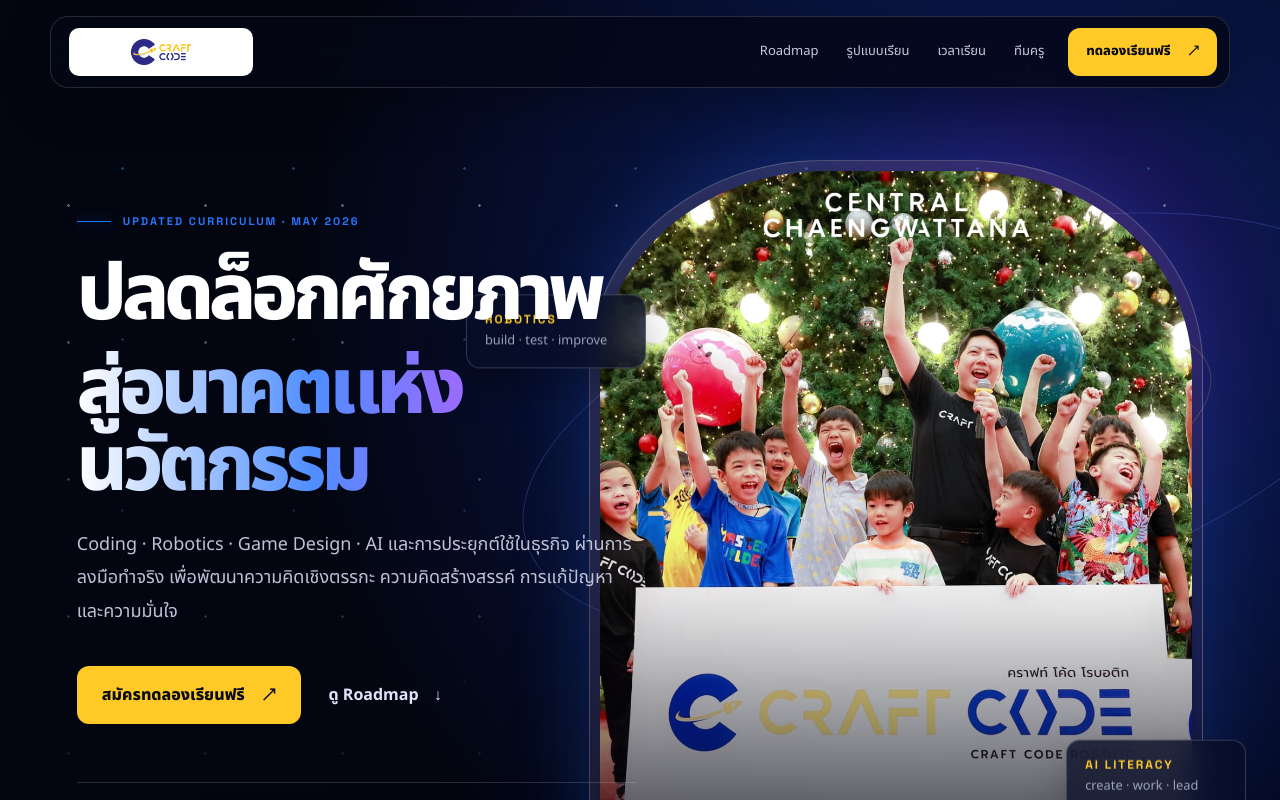
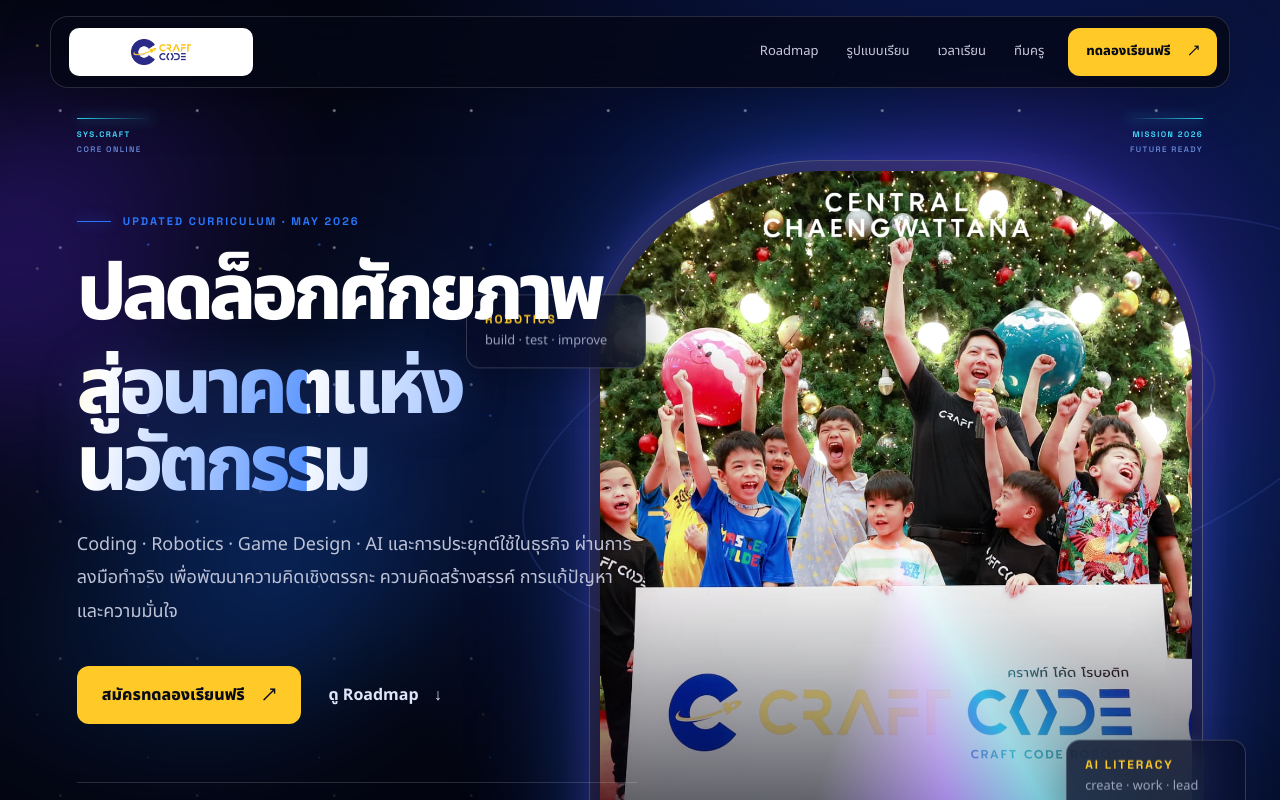
Before and after one commit to art19april/craft-code-robotic, a Next.js app: page / in a window 1280 px wide. Shown: the top 800 px of the page. Built offline with nearby package versions, Linux system fonts and the light colour scheme.

Commit message:
Add cinematic technology motion and effects

```diff
--- a/app/globals.css
+++ b/app/globals.css
@@ -36,23 +36,30 @@
 .nav-links a { color: #c7cbda; font-size: 13px; transition: color .2s; }
 .nav-links a:hover { color: #fff; }
 .nav-cta, .primary-button {
+  position: relative; overflow: hidden;
   display: inline-flex; align-items: center; justify-content: center; gap: 18px; background: var(--gold); color: #080b19;
   border-radius: 12px; font-weight: 800; transition: transform .2s, box-shadow .2s;
 }
 .nav-cta { min-height: 48px; padding: 0 18px; font-size: 13px; }
 .nav-cta:hover, .primary-button:hover { transform: translateY(-2px); box-shadow: 0 12px 30px rgba(255,201,40,.25); }
+.nav-cta::after, .primary-button::after { content: ""; position: absolute; inset: -70% auto -70% -45%; width: 28%; transform: rotate(18deg); background: linear-gradient(90deg,transparent,rgba(255,255,255,.78),transparent); animation: buttonShine 4.8s ease-in-out infinite; }
 .mobile-menu { display: none; position: relative; }
 
 .hero { min-height: 960px; position: relative; isolation: isolate; overflow: hidden; display: grid; grid-template-columns: minmax(0, 1.05fr) minmax(380px, .95fr); align-items: center; gap: 60px; padding: 160px max(6vw, 32px) 140px; background: radial-gradient(circle at 80% 30%, #30116b 0, #0a1648 22%, #030510 58%); }
-.stars { position: absolute; z-index: -3; inset: 0; opacity: .65; background-image: radial-gradient(circle, rgba(255,255,255,.8) 1px, transparent 1.5px), radial-gradient(circle, rgba(63,139,255,.8) 1px, transparent 1.5px); background-position: 0 0, 37px 83px; background-size: 137px 137px, 171px 171px; mask-image: linear-gradient(to bottom, #000 0%, transparent 83%); }
+.stars { position: absolute; z-index: -3; inset: -10%; opacity: .72; background-image: radial-gradient(circle, rgba(255,255,255,.9) 1px, transparent 1.7px), radial-gradient(circle, rgba(63,139,255,.9) 1px, transparent 1.5px), radial-gradient(circle, rgba(255,211,77,.7) 1px, transparent 1.6px); background-position: 0 0, 37px 83px, 71px 29px; background-size: 137px 137px, 171px 171px, 223px 223px; mask-image: linear-gradient(to bottom, #000 0%, transparent 83%); animation: starDrift 28s linear infinite; }
 .hero-orbit { position: absolute; z-index: -2; border: 1px solid rgba(106,130,255,.26); border-radius: 50%; transform: rotate(-15deg); }
-.orbit-one { width: 890px; height: 370px; right: -120px; top: 240px; }
-.orbit-two { width: 580px; height: 210px; right: 60px; top: 340px; border-color: rgba(255,201,40,.22); }
+.orbit-one { width: 890px; height: 370px; right: -120px; top: 240px; animation: orbitPulse 7s ease-in-out infinite; }
+.orbit-two { width: 580px; height: 210px; right: 60px; top: 340px; border-color: rgba(255,201,40,.22); animation: orbitPulse 7s 1.2s ease-in-out infinite reverse; }
+.hero::before { content: ""; position: absolute; z-index: -2; width: 650px; height: 650px; left: -180px; top: 80px; border-radius: 50%; background: conic-gradient(from 90deg,transparent,#642eff55,transparent,#126bff55,transparent); filter: blur(65px); animation: auroraSpin 18s linear infinite; }
+.hero::after { content: ""; position: absolute; z-index: 5; inset: 0; pointer-events: none; opacity: .12; background: repeating-linear-gradient(0deg,transparent 0 5px,rgba(119,174,255,.18) 6px); mask-image: linear-gradient(to bottom,#000,transparent 65%); }
+.hero-hud { position: absolute; z-index: 4; top: 118px; display: grid; gap: 5px; color: #6789d8; font: 650 8px var(--font-display),sans-serif; letter-spacing: .18em; }
+.hero-hud::before { content: ""; width: 76px; height: 1px; margin-bottom: 5px; background: linear-gradient(90deg,#2edfff,transparent); box-shadow: 0 0 12px #2edfff; }
+.hero-hud span { color: #43ddff; }.hero-hud b { font-weight: 600; }.hud-left { left: max(6vw,32px); }.hud-right { right: max(6vw,32px); text-align: right; }.hud-right::before { margin-left: auto; transform: scaleX(-1); }
 .hero-copy { position: relative; z-index: 3; max-width: 760px; }
 .eyebrow, .section-kicker { color: var(--blue); font: 700 11px/1 var(--font-display), sans-serif; letter-spacing: .18em; text-transform: uppercase; display: flex; align-items: center; gap: 12px; }
 .eyebrow span { width: 34px; height: 1px; background: var(--blue); box-shadow: 0 0 14px var(--blue); }
 .hero h1 { margin: 30px 0 24px; font-size: clamp(48px, 6.1vw, 94px); line-height: .98; letter-spacing: -.065em; font-weight: 800; }
-.hero h1 em { display: block; margin-top: 18px; color: transparent; font-style: normal; background: linear-gradient(90deg, #fff 0, #4f8eff 42%, #ad62ff 75%, #ffd84e 100%); background-clip: text; -webkit-background-clip: text; }
+.hero h1 em { display: block; margin-top: 18px; color: transparent; font-style: normal; background: linear-gradient(100deg, #fff 0, #4f8eff 25%, #ad62ff 48%, #ffd84e 68%, #fff 82%, #4f8eff 100%); background-size: 220% 100%; background-clip: text; -webkit-background-clip: text; animation: titleFlow 7s linear infinite; filter: drop-shadow(0 0 24px rgba(88,116,255,.18)); }
 .hero-copy > p { max-width: 650px; color: #bdc2d7; font-size: 18px; line-height: 1.85; }
 .hero-actions { display: flex; align-items: center; gap: 28px; margin-top: 38px; }
 .primary-button { min-height: 58px; padding: 0 25px; }
@@ -63,7 +70,8 @@
 .hero-proof strong { font: 700 21px/1 var(--font-display), sans-serif; }
 .hero-proof span { color: #858da9; font-size: 11px; }
 .hero-visual { position: relative; justify-self: end; width: min(48vw, 620px); z-index: 2; }
-.portal-frame { position: relative; padding: 10px; border: 1px solid rgba(255,255,255,.22); border-radius: 38% 38% 22px 22px / 27% 27% 22px 22px; background: linear-gradient(145deg, rgba(255,255,255,.12), rgba(255,255,255,.02)); box-shadow: 0 0 80px rgba(40,113,255,.24), inset 0 0 50px rgba(123,77,255,.13); overflow: hidden; }
+.portal-frame { position: relative; padding: 10px; border: 1px solid rgba(255,255,255,.22); border-radius: 38% 38% 22px 22px / 27% 27% 22px 22px; background: linear-gradient(145deg, rgba(255,255,255,.12), rgba(255,255,255,.02)); box-shadow: 0 0 80px rgba(40,113,255,.24), inset 0 0 50px rgba(123,77,255,.13); overflow: hidden; animation: portalGlow 5s ease-in-out infinite; }
+.portal-frame::before { content: ""; position: absolute; z-index: 3; inset: -55%; background: conic-gradient(from 0deg,transparent 0 35%,rgba(57,225,255,.75) 43%,rgba(135,75,255,.8) 48%,transparent 56%); animation: auroraSpin 7s linear infinite; mix-blend-mode: screen; pointer-events: none; }
 .portal-frame img { width: 100%; aspect-ratio: 4/5; object-fit: cover; border-radius: inherit; filter: saturate(.85) contrast(1.05); }
 .portal-frame::after { content: ""; position: absolute; inset: 10px; border-radius: inherit; background: linear-gradient(to top, rgba(3,5,16,.9), transparent 45%); }
 .portal-label { position: absolute; z-index: 2; bottom: 32px; left: 34px; right: 34px; color: #fff; font: 600 10px/1.4 var(--font-display), sans-serif; letter-spacing: .14em; }
@@ -74,6 +82,14 @@
 .card-bottom { right: -7%; bottom: 14%; animation: float 6s ease-in-out infinite reverse; }
 .horizon { position: absolute; z-index: -1; width: 150%; height: 300px; left: -25%; bottom: -180px; border-radius: 50% 50% 0 0; background: #050817; box-shadow: 0 -8px 40px #286fff, 0 -20px 120px rgba(70,92,255,.65); }
 @keyframes float { 50% { transform: translateY(-12px); } }
+@keyframes starDrift { to { transform: translate3d(-70px,45px,0); } }
+@keyframes auroraSpin { to { transform: rotate(360deg); } }
+@keyframes orbitPulse { 50% { opacity: .48; filter: drop-shadow(0 0 14px #407cff); transform: rotate(-12deg) scale(1.035); } }
+@keyframes titleFlow { to { background-position: -220% 0; } }
+@keyframes portalGlow { 50% { box-shadow: 0 0 115px rgba(40,113,255,.42),0 0 40px rgba(171,77,255,.22),inset 0 0 60px rgba(123,77,255,.22); } }
+@keyframes buttonShine { 0%,62% { left: -45%; } 82%,100% { left: 125%; } }
+@keyframes tickerMove { to { transform: translateX(-50%); } }
+@keyframes scanMove { from { transform: translateY(-100%); } to { transform: translateY(100%); } }
 
 .manifesto, .experience-section, .team-section { background: var(--paper); color: #090b18; padding: 120px max(6vw, 32px); }
 .section-kicker { justify-content: space-between; border-bottom: 1px solid #ccd0da; padding-bottom: 18px; }
@@ -114,7 +130,9 @@
 .course-note { max-width: 920px; margin: 34px 0 0 102px; color: #737d9f; font-size: 13px; line-height: 1.8; }
 
 .track-grid { display: grid; grid-template-columns: repeat(2, minmax(0,1fr)); gap: 16px; margin-top: 70px; }
-.track-card { position: relative; padding: 32px; border: 1px solid rgba(255,255,255,.15); border-radius: 22px; background: rgba(255,255,255,.035); overflow: hidden; }
+.track-card { position: relative; padding: 32px; border: 1px solid rgba(255,255,255,.15); border-radius: 22px; background: linear-gradient(145deg,rgba(255,255,255,.065),rgba(255,255,255,.018)); overflow: hidden; transition: transform .35s ease,border-color .35s ease,box-shadow .35s ease; }
+.track-card:hover { transform: translateY(-9px) perspective(900px) rotateX(1.5deg); border-color: color-mix(in srgb,var(--track) 56%,transparent); box-shadow: 0 28px 80px rgba(0,0,0,.3),0 0 38px color-mix(in srgb,var(--track) 16%,transparent); }
+.track-card::before { content: ""; position: absolute; z-index: 0; inset: -160% -30%; background: linear-gradient(105deg,transparent 42%,rgba(255,255,255,.13) 49%,transparent 56%); transform: translateX(-35%); transition: transform .8s ease; }.track-card:hover::before { transform: translateX(35%); }
 .track-card::after { content: ""; position: absolute; width: 260px; height: 260px; right: -120px; top: -120px; border-radius: 50%; background: var(--track); opacity: .13; filter: blur(20px); }
 .track-card.gold { --track: #ffc928; } .track-card.cyan { --track: #20d5ee; } .track-card.violet { --track: #9c68ff; } .track-card.blue { --track: #3b7cff; }
 .track-top { position: relative; z-index: 1; display: flex; justify-content: space-between; align-items: center; }
@@ -145,7 +163,8 @@
 
 .flex-section { position: relative; overflow: hidden; padding: 0 max(6vw,32px) 120px; background: #030611; }
 .flex-section::before { content: ""; position: absolute; inset: 50px 0 0; opacity: .16; background-image: linear-gradient(rgba(54,113,255,.35) 1px,transparent 1px),linear-gradient(90deg,rgba(54,113,255,.35) 1px,transparent 1px); background-size: 58px 58px; mask-image: linear-gradient(to bottom,#000,transparent 82%); }
-.tech-ticker { position: relative; z-index: 1; width: calc(100% + 12vw); margin: 0 -6vw 100px; padding: 20px 6vw; display: flex; align-items: center; justify-content: space-between; gap: 24px; overflow: hidden; border-top: 1px solid rgba(74,131,255,.3); border-bottom: 1px solid rgba(74,131,255,.3); background: rgba(12,25,68,.65); color: #7f9ee8; font: 650 11px var(--font-display),sans-serif; letter-spacing: .16em; white-space: nowrap; }
+.tech-ticker { position: relative; z-index: 1; width: calc(100% + 12vw); margin: 0 -6vw 100px; padding: 20px 0; overflow: hidden; border-top: 1px solid rgba(74,131,255,.3); border-bottom: 1px solid rgba(74,131,255,.3); background: rgba(12,25,68,.65); color: #7f9ee8; font: 650 11px var(--font-display),sans-serif; letter-spacing: .16em; white-space: nowrap; box-shadow: inset 0 0 28px rgba(28,113,255,.12),0 0 30px rgba(30,92,255,.1); }
+.ticker-track { display: flex; width: max-content; align-items: center; gap: 34px; padding-right: 34px; animation: tickerMove 28s linear infinite; }
 .tech-ticker i { color: var(--gold); font-style: normal; font-size: 7px; }
 .flex-section > .section-kicker,.flex-head,.config-grid,.config-output { position: relative; z-index: 1; }
 .flex-head { display: grid; grid-template-columns: 1.2fr .8fr; gap: 10vw; align-items: end; margin: 65px 0 55px; }
@@ -156,8 +175,9 @@
 .system-status::before { top: -1px; left: -1px; border-top: 2px solid; border-left: 2px solid; }.system-status::after { right: -1px; bottom: -1px; border-right: 2px solid; border-bottom: 2px solid; }
 .system-status span,.system-status small { color: #6bdcf8; font: 650 9px var(--font-display),sans-serif; letter-spacing: .15em; }.system-status strong { color: #fff; font: 700 18px var(--font-display),sans-serif; }.system-status small::before { content: "●"; margin-right: 8px; color: #58ff9f; text-shadow: 0 0 10px #58ff9f; }
 .config-grid { display: grid; grid-template-columns: repeat(4,1fr); gap: 12px; }
-.config-grid article { min-height: 285px; padding: 26px; border: 1px solid rgba(255,255,255,.13); border-radius: 16px; background: linear-gradient(155deg,rgba(22,36,85,.78),rgba(7,11,28,.88)); transition: transform .25s,border-color .25s; }
-.config-grid article:hover { transform: translateY(-5px); border-color: rgba(66,217,255,.52); }
+.config-grid article { position: relative; min-height: 285px; padding: 26px; overflow: hidden; border: 1px solid rgba(255,255,255,.13); border-radius: 16px; background: linear-gradient(155deg,rgba(22,36,85,.78),rgba(7,11,28,.88)); transition: transform .25s,border-color .25s,box-shadow .25s; }
+.config-grid article::after { content: ""; position: absolute; inset: -60% -120%; background: linear-gradient(110deg,transparent 46%,rgba(89,225,255,.12) 50%,transparent 54%); transition: transform .8s; }.config-grid article:hover::after { transform: translateX(45%); }
+.config-grid article:hover { transform: translateY(-7px); border-color: rgba(66,217,255,.52); box-shadow: 0 24px 60px rgba(0,86,255,.16),inset 0 0 34px rgba(57,198,255,.05); }
 .config-grid article > span { color: #5bdff9; font: 700 9px var(--font-display),sans-serif; letter-spacing: .14em; }
 .config-grid h3 { margin: 25px 0 18px; font-size: 22px; }.config-grid article > div { display: flex; flex-wrap: wrap; gap: 7px; }
 .config-grid b { padding: 6px 9px; border: 1px solid rgba(255,255,255,.13); border-radius: 6px; color: #cbd2e5; font-size: 11px; font-weight: 550; }.config-grid p { margin-top: 24px; color: #737e9e; font-size: 12px; line-height: 1.7; }
@@ -169,7 +189,8 @@
 .lab-section { padding: 120px max(6vw,32px); background: #f3f1e9; color: #090b18; }
 .lab-head { display: grid; grid-template-columns: 1.2fr .8fr; gap: 10vw; align-items: end; margin: 65px 0 55px; }.lab-head > p { color: #656b78; font-size: 17px; line-height: 1.85; }
 .lab-grid { display: grid; grid-template-columns: repeat(3,1fr); gap: 14px; }
-.lab-grid article { position: relative; min-height: 320px; padding: 30px; overflow: hidden; border: 1px solid #d2d3d7; border-radius: 16px; background: #fff; }
+.lab-grid article { position: relative; min-height: 320px; padding: 30px; overflow: hidden; border: 1px solid #d2d3d7; border-radius: 16px; background: linear-gradient(145deg,#fff,#edf3ff); transition: transform .35s,box-shadow .35s,border-color .35s; }
+.lab-grid article:hover { transform: translateY(-8px); border-color: #8db2ff; box-shadow: 0 30px 65px rgba(28,69,160,.16); }
 .lab-grid article::after { content: ""; position: absolute; width: 240px; height: 240px; right: -120px; bottom: -120px; border: 1px solid rgba(29,94,255,.25); border-radius: 50%; box-shadow: 0 0 0 25px rgba(29,94,255,.035),0 0 0 50px rgba(29,94,255,.025); }
 .lab-code { color: #2467ff; font: 700 10px var(--font-display),sans-serif; letter-spacing: .16em; }.lab-grid h3 { margin: 70px 0 18px; font: 700 26px/1 var(--font-display),sans-serif; letter-spacing: -.035em; }.lab-grid p { max-width: 340px; color: #686e7b; line-height: 1.7; }.lab-grid article > span { position: absolute; left: 30px; bottom: 28px; color: #7e8592; font: 650 9px var(--font-display),sans-serif; letter-spacing: .13em; }
 
@@ -196,6 +217,7 @@
 .achievement-image img { width: 100%; height: 100%; object-fit: cover; filter: saturate(.75) contrast(1.08); }
 .achievement-image::after { content: ""; position: absolute; inset: 0; background: linear-gradient(90deg, transparent 50%, #070a20 100%), linear-gradient(0deg, rgba(3,6,20,.7), transparent 45%); }
 .scanline { position: absolute; z-index: 2; inset: 0; opacity: .12; background: repeating-linear-gradient(0deg, transparent 0 3px, #fff 4px); }
+.scanline::after { content: ""; position: absolute; left: 0; right: 0; height: 24%; background: linear-gradient(transparent,rgba(80,210,255,.3),transparent); animation: scanMove 6s linear infinite; }
 .achievement-copy { padding: 100px max(6vw, 60px); display: flex; flex-direction: column; justify-content: center; }
 .achievement-copy h2 { margin: 60px 0 24px; }
 .achievement-copy > p { color: #aab1c8; line-height: 1.9; }
@@ -251,6 +273,19 @@
 .footer-links { display: flex; flex-direction: column; gap: 10px; font-size: 12px; }
 .copyright { grid-column: 1/-1; margin-top: 35px; padding-top: 25px; border-top: 1px solid rgba(255,255,255,.1); color: #4f566e; font: 500 9px var(--font-display), sans-serif; letter-spacing: .12em; }
 
+/* Cinematic progressive reveal: supported browsers animate as sections enter view. */
+@supports (animation-timeline: view()) {
+  .section-kicker, .manifesto-grid, .program-intro, .flex-head, .lab-head, .experience-head, .team-head, .faq-layout,
+  .track-card, .config-grid article, .lab-grid article, .photo-grid figure, .award-card, .team-list article {
+    animation: revealUp both cubic-bezier(.2,.75,.2,1);
+    animation-timeline: view();
+    animation-range: entry 5% cover 28%;
+  }
+  .track-card:nth-child(even), .config-grid article:nth-child(even), .lab-grid article:nth-child(2) { animation-name: revealRight; }
+}
+@keyframes revealUp { from { opacity: 0; transform: translateY(44px) scale(.985); filter: blur(7px); } to { opacity: 1; transform: none; filter: none; } }
+@keyframes revealRight { from { opacity: 0; transform: translateX(42px) scale(.985); filter: blur(7px); } to { opacity: 1; transform: none; filter: none; } }
+
 @media (max-width: 1050px) {
   .nav-links { display: none; }
   .mobile-menu { display: block; }
@@ -280,6 +315,7 @@
   .brand strong { font-size: 14px; }
   .nav-cta { display: none; }
   .hero { padding: 130px 20px 100px; gap: 45px; }
+  .hero-hud { display: none; }
   .hero h1 { font-size: 48px; }
   .hero-copy > p { font-size: 16px; }
   .hero-actions { align-items: flex-start; flex-direction: column; }
@@ -306,7 +342,7 @@
   .course-note { margin-left: 48px; }
   .track-grid { grid-template-columns: 1fr; margin-top: 48px; }.track-card { padding: 24px 20px; }.track-card > p { min-height: 0; }
   .open-hours { grid-template-columns: 1fr; }.schedule-poster img { max-height: 560px; }
-  .tech-ticker { margin: 0 -20px 75px; width: calc(100% + 40px); justify-content: flex-start; overflow: auto; }.config-grid { grid-template-columns: 1fr; }.config-grid article { min-height: 0; }.config-output { grid-template-columns: auto 1fr; }.config-output > a { grid-column: 1/-1; }.lab-grid article { min-height: 280px; }
+  .tech-ticker { margin: 0 -20px 75px; width: calc(100% + 40px); }.ticker-track { animation-duration: 22s; }.config-grid { grid-template-columns: 1fr; }.config-grid article { min-height: 0; }.config-output { grid-template-columns: auto 1fr; }.config-output > a { grid-column: 1/-1; }.lab-grid article { min-height: 280px; }
   .photo-grid { display: flex; flex-direction: column; }
   .photo-grid figure { height: 300px; }
   .photo-grid .photo-large { height: 400px; }
--- a/app/page.tsx
+++ b/app/page.tsx
@@ -86,6 +86,8 @@
 
       <section className="hero" id="top">
         <div className="stars" aria-hidden="true" /><div className="hero-orbit orbit-one" aria-hidden="true" /><div className="hero-orbit orbit-two" aria-hidden="true" />
+        <div className="hero-hud hud-left" aria-hidden="true"><span>SYS.CRAFT</span><b>CORE ONLINE</b></div>
+        <div className="hero-hud hud-right" aria-hidden="true"><span>MISSION 2026</span><b>FUTURE READY</b></div>
         <div className="hero-copy">
           <div className="eyebrow"><span /> UPDATED CURRICULUM · MAY 2026</div>
           <h1>ปลดล็อกศักยภาพ<em>สู่อนาคตแห่งนวัตกรรม</em></h1>
@@ -135,7 +137,7 @@
       </section>
 
       <section className="flex-section" id="flexible">
-        <div className="tech-ticker" aria-label="เทคโนโลยีที่ใช้ในหลักสูตร"><span>SCRATCH</span><i>◆</i><span>PYTHON</span><i>◆</i><span>ROBOTICS</span><i>◆</i><span>IoT</span><i>◆</i><span>GENERATIVE AI</span><i>◆</i><span>CYBERSECURITY</span><i>◆</i><span>3D DESIGN</span></div>
+        <div className="tech-ticker" aria-label="เทคโนโลยีที่ใช้ในหลักสูตร"><div className="ticker-track"><span>SCRATCH</span><i>◆</i><span>PYTHON</span><i>◆</i><span>ROBOTICS</span><i>◆</i><span>IoT</span><i>◆</i><span>GENERATIVE AI</span><i>◆</i><span>CYBERSECURITY</span><i>◆</i><span>3D DESIGN</span><i>◆</i><span aria-hidden="true">SCRATCH</span><i aria-hidden="true">◆</i><span aria-hidden="true">PYTHON</span><i aria-hidden="true">◆</i><span aria-hidden="true">ROBOTICS</span><i aria-hidden="true">◆</i><span aria-hidden="true">IoT</span><i aria-hidden="true">◆</i><span aria-hidden="true">GENERATIVE AI</span><i aria-hidden="true">◆</i><span aria-hidden="true">CYBERSECURITY</span><i aria-hidden="true">◆</i><span aria-hidden="true">3D DESIGN</span><i aria-hidden="true">◆</i></div></div>
         <div className="section-kicker light">MISSION CONFIGURATOR <span>03</span></div>
         <div className="flex-head"><div><h2>ออกแบบเส้นทางเรียน<br />ให้พอดีกับชีวิตจริง</h2><p>ไม่จำเป็นต้องเริ่มเหมือนกันหรือเรียนด้วยจังหวะเดียวกัน ทีมครูช่วยจัดเส้นทางให้เหมาะกับเป้าหมาย เวลาว่าง ประสบการณ์ และงบประมาณของแต่ละครอบครัว</p></div><div className="system-status"><span>PERSONAL LEARNING PATH</span><strong>READY TO CONFIGURE</strong><small>CRAFT CODE ADVISOR · ONLINE</small></div></div>
         <div className="config-grid">
```
